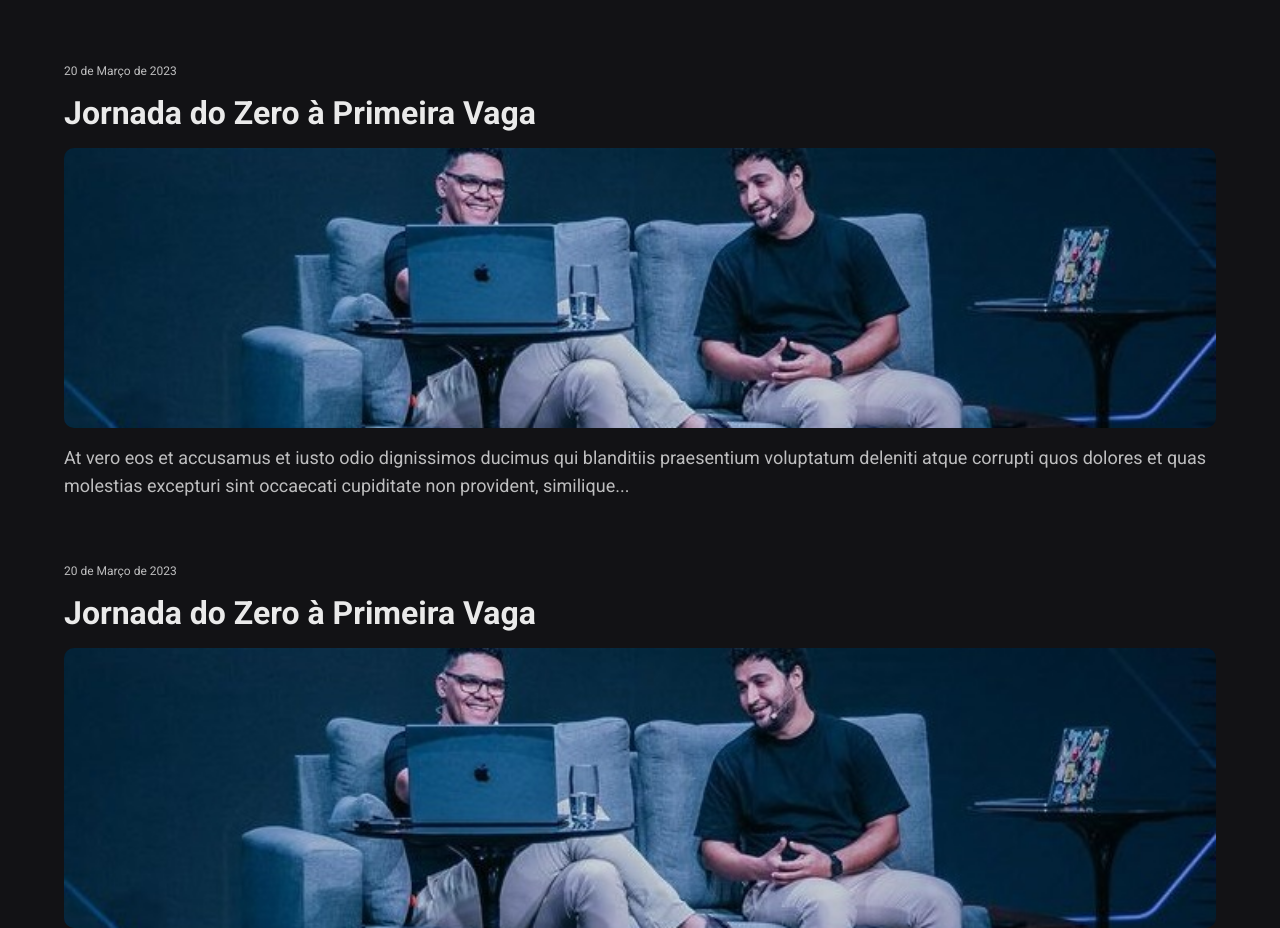
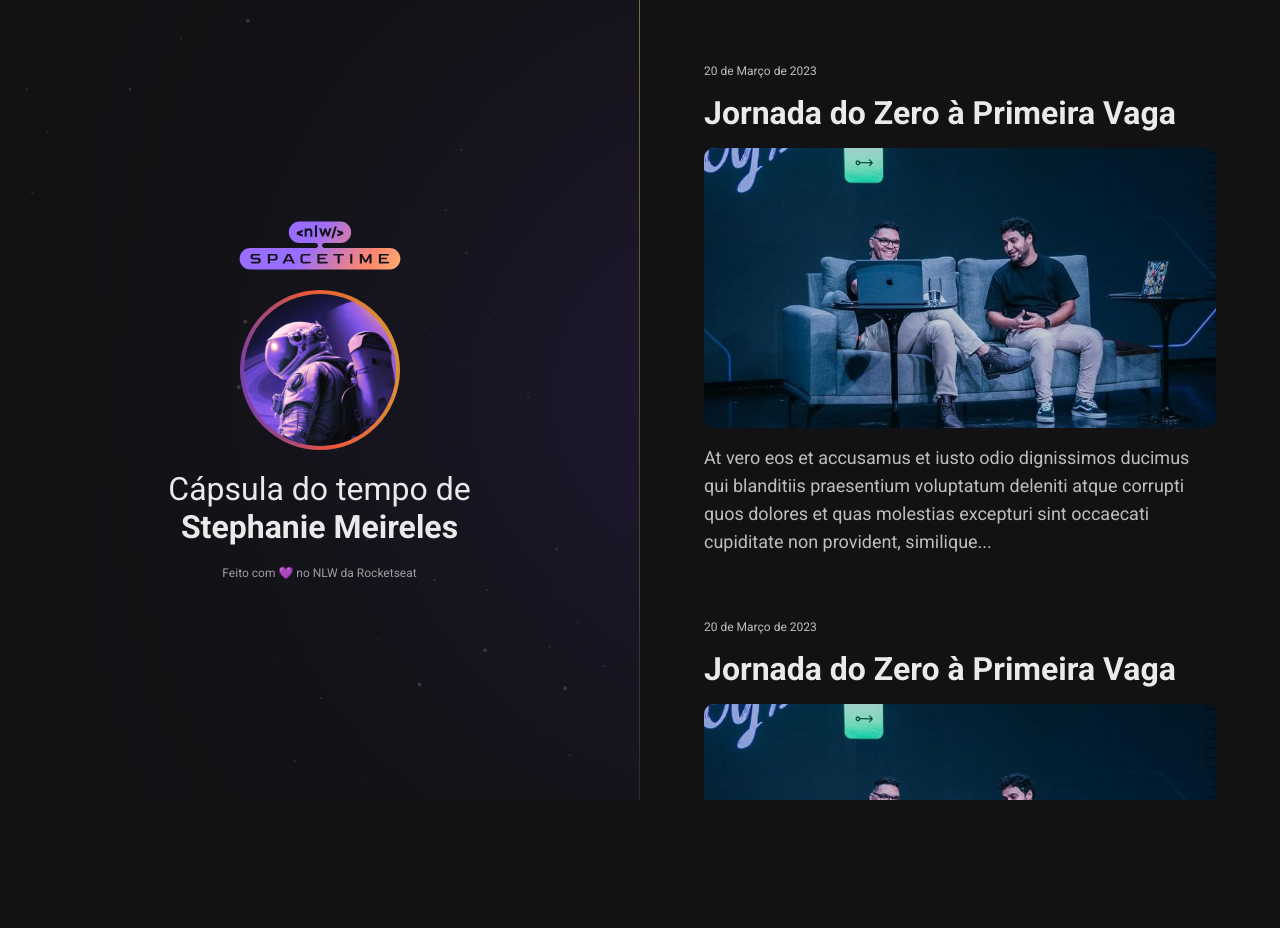
Before and after one commit to fany654/nlw-spacetime, a plain HTML site: page index.html in a window 1280 px wide. Shown: the top 928 px of the page. After the commit the page ends 800 px from the top, so only its background shows below. Drawn offline with Linux system fonts and the light colour scheme.

Commit message:
Icons e estilização do layout

```diff
--- a/index.html
+++ b/index.html
@@ -4,42 +4,73 @@
     <meta charset="UTF-8" />
     <meta http-equiv="X-UA-Compatible" content="IE=edge" />
     <meta name="viewport" content="width=device-width, initial-scale=1.0" />
-    <link rel="preconnect" href="https://fonts.googleapis.com">
+    <link rel="preconnect" href="https://fonts.googleapis.com" />
+    <link rel="preconnect" href="https://fonts.gstatic.com" crossorigin />
     <link
-    rel="preconnect" href="https://fonts.gstatic.com" crossorigin>
-    <link href="https://fonts.googleapis.com/css2?family=Roboto:wght@400;700&display=swap" rel="stylesheet">
+      href="https://fonts.googleapis.com/css2?family=Roboto:wght@400;700&display=swap"
+      rel="stylesheet"
+    />
     <link rel="icon" type="image/png" href="./assets/favicon.png" />
-    <link rel="stylesheet" href="./styles.css">
+    <link rel="stylesheet" href="./styles.css" />
     <title>NLW Spacetime</title>
   </head>
   <body>
+    <aside>
+      <img src="./assets/logo.svg" alt="Logo NWL Spacetime" />
+      <img src="./assets/favicon.png" alt="#">
+
+      <p>
+        Cápsula do tempo de <br/>
+        <strong>Stephanie Meireles</strong>
+      </p>
+
+      <span>Feito com 💜 no NLW da Rocketseat</span>
+    </aside>
     <nav>
       <!-- <nav> representa a área onde o usuário irá navegar pela linha do tempo -->
       <a href="https://www.rocketseat.com.br/" target="_blank" class="memory">
         <!-- acima temos link no lugar da div, o link envolve toda a classe memory, o target _blank faz com que o link abra em uma nova página -->
         <small>20 de Março de 2023</small>
         <h1>Jornada do Zero à Primeira Vaga</h1>
-    <img src="./assets/jornada.png" alt="Rodrigo e Mayk apresentando o evento Jornada do Zero à Primeira Vaga">
+        <img
+          src="./assets/jornada.png"
+          alt="Rodrigo e Mayk apresentando o evento Jornada do Zero à Primeira Vaga"
+        />
         <p>
-      At vero eos et accusamus et iusto odio dignissimos ducimus qui blanditiis praesentium voluptatum deleniti atque corrupti quos dolores et quas molestias excepturi sint occaecati cupiditate non provident, similique...
+          At vero eos et accusamus et iusto odio dignissimos ducimus qui
+          blanditiis praesentium voluptatum deleniti atque corrupti quos dolores
+          et quas molestias excepturi sint occaecati cupiditate non provident,
+          similique...
         </p>
       </a>
       <a href="https://www.rocketseat.com.br/" target="_blank" class="memory">
         <!-- acima temos link no lugar da div, o link envolve toda a classe memory, o target _blank faz com que o link abra em uma nova página -->
         <small>20 de Março de 2023</small>
         <h1>Jornada do Zero à Primeira Vaga</h1>
-    <img src="./assets/jornada.png" alt="Rodrigo e Mayk apresentando o evento Jornada do Zero à Primeira Vaga">
+        <img
+          src="./assets/jornada.png"
+          alt="Rodrigo e Mayk apresentando o evento Jornada do Zero à Primeira Vaga"
+        />
         <p>
-      At vero eos et accusamus et iusto odio dignissimos ducimus qui blanditiis praesentium voluptatum deleniti atque corrupti quos dolores et quas molestias excepturi sint occaecati cupiditate non provident, similique...
+          At vero eos et accusamus et iusto odio dignissimos ducimus qui
+          blanditiis praesentium voluptatum deleniti atque corrupti quos dolores
+          et quas molestias excepturi sint occaecati cupiditate non provident,
+          similique...
         </p>
       </a>
       <a href="https://www.rocketseat.com.br/" target="_blank" class="memory">
         <!-- acima temos link no lugar da div, o link envolve toda a classe memory, o target _blank faz com que o link abra em uma nova página -->
         <small>20 de Março de 2023</small>
         <h1>Jornada do Zero à Primeira Vaga</h1>
-    <img src="./assets/jornada.png" alt="Rodrigo e Mayk apresentando o evento Jornada do Zero à Primeira Vaga">
+        <img
+          src="./assets/jornada.png"
+          alt="Rodrigo e Mayk apresentando o evento Jornada do Zero à Primeira Vaga"
+        />
         <p>
-      At vero eos et accusamus et iusto odio dignissimos ducimus qui blanditiis praesentium voluptatum deleniti atque corrupti quos dolores et quas molestias excepturi sint occaecati cupiditate non provident, similique...
+          At vero eos et accusamus et iusto odio dignissimos ducimus qui
+          blanditiis praesentium voluptatum deleniti atque corrupti quos dolores
+          et quas molestias excepturi sint occaecati cupiditate non provident,
+          similique...
         </p>
       </a>
     </nav>
--- a/styles.css
+++ b/styles.css
@@ -8,9 +8,17 @@ body {
   background-color: #121215;
   color: #eaeaea;
   font-family: "Roboto", sans-serif;
+  display: grid;
+  grid-template-areas: "profile timeline";
+  grid-template-columns: 1fr 1fr;
+  /* fr = fração da página */
+  grid-template-rows: 100vh;
+  /*vh = view high port = altura da "view" região da nossa tela*/
 }
 nav {
   padding: 64px;
+  grid-area: timeline;
+  overflow-y: scroll;
 }
 .memory {
   display: flex;
@@ -40,3 +48,40 @@ nav {
   color: #bebebf;
   line-height: 28px;
 }
+
+aside {
+  grid-area: profile;
+
+  display: flex;
+  flex-direction: column;
+  align-items: center;
+  justify-content: center;
+  gap: 20px;
+
+  border-right: 1px solid;
+  border-image: linear-gradient(#727235, #2c2c31 ) 1;
+
+  background-image: url("./assets/background.svg");
+  background-position: top right;
+  background-repeat: no-repeat;
+  background-size: auto 100;
+}
+
+aside img:nth-child(2) {
+  width: 160px;
+  height: 160px;
+  border-radius: 50%;
+
+  border: 4px solid transparent;
+  background: linear-gradient(#d39e33, #ed5636, #633bbc) padding-box, linear-gradient(260deg, #d39e33, #ed5636, #633bbc) border-box;
+}
+
+aside p {
+  font-size: 32px;
+  text-align: center;
+}
+
+aside span {
+  font-size: 12px;
+  color: #9e9ea0
+}
```
Also changed, not shown: assets/background.svg (added), assets/logo.png (added), assets/logo.svg (added), 1 other file. Lines whose indentation alone changed are shown as unchanged.
